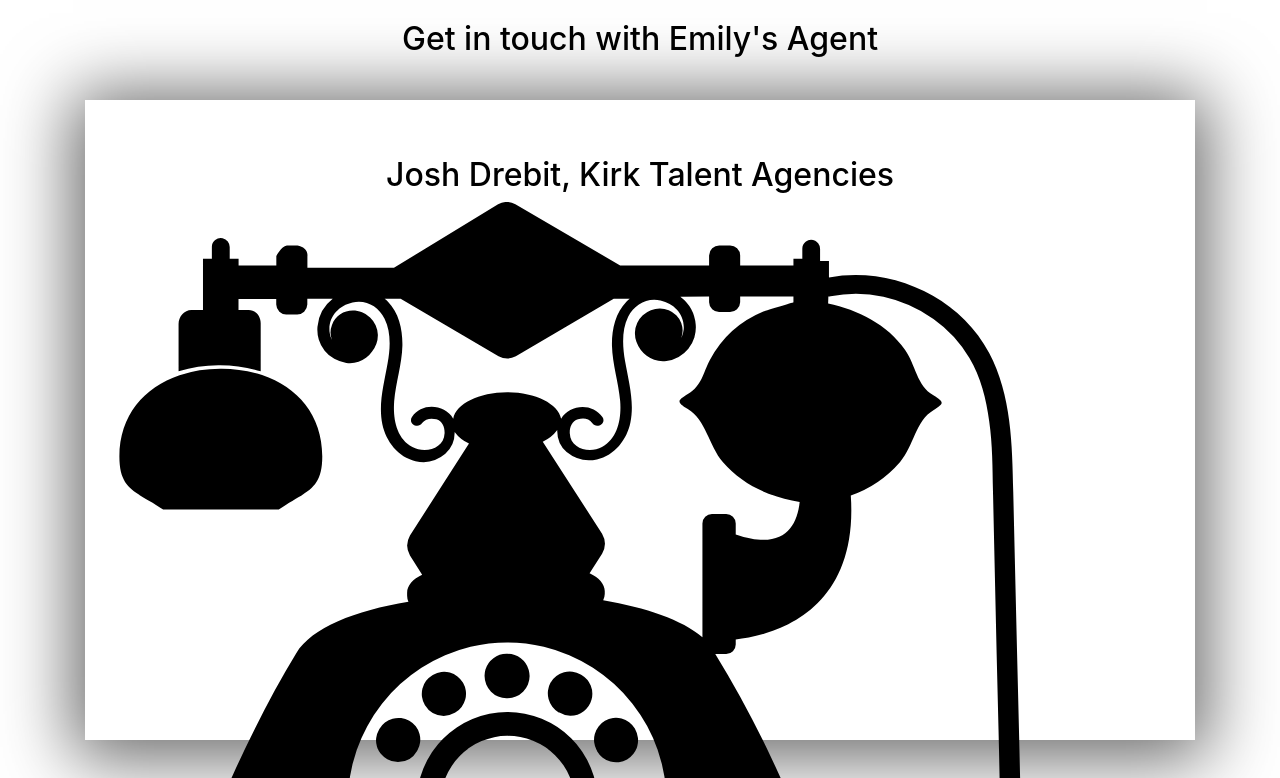
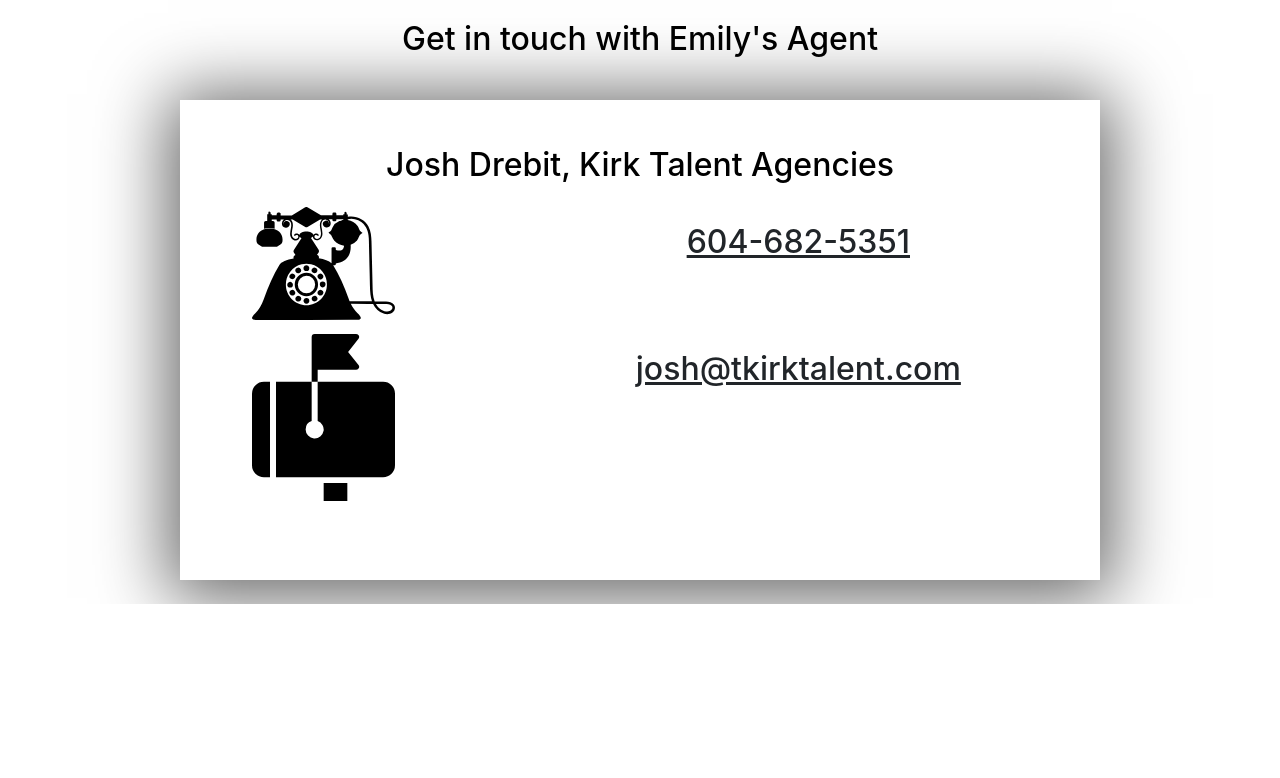
Before and after one commit to SammyRobensParadise/webpage-application, a React (Create React App) app: page / in a window 1280 px wide. Shown: the part 3062-3840 px from the top of the page. After the commit the page ends 3666 px from the top, so only its background shows below. Built offline with nearby package versions, Linux system fonts and the light colour scheme.

Commit message:
completed all except footer and functionality

```diff
--- a/src/Contact.css
+++ b/src/Contact.css
@@ -17,8 +17,13 @@
 }
 .contactcardouter{
 background-color: #ffffff;
-height: 40rem;
+height: 30rem;
 box-shadow: 0px 6px 67.15px 11.85px rgba(0, 0, 0, 0.6);
+}
+@media only screen and (max-width: 900px){
+.contactcardouter{
+    height: 20rem;
+}
 }
 .contactcardinner{
 }
@@ -28,3 +33,43 @@ box-shadow: 0px 6px 67.15px 11.85px rgba(0, 0, 0, 0.6);
     font-size: 2.0rem;
     text-align: center;
 }
+.contactbyphone{
+    padding-top: 5%;
+    text-align-last: center;
+    text-decoration: underline;
+}
+
+.contactphonelogo{
+    padding-top: 5%;
+    text-align: center;
+    width: 50%;
+    height: auto;
+    display: block;
+    margin-left: auto;
+    margin-right: auto;
+
+}
+@media only screen and (max-width: 900px){
+ .contactphonelogo{
+     display: none;
+ }
+}
+.contactbyemail{
+    padding-top: 5%;
+    text-align-last: center;
+    text-decoration: underline;
+}
+.contactbyemaillogo{
+    padding-top: 5%;
+    text-align: center;
+    width: 50%;
+    height: auto;
+    display: block;
+    margin-left: auto;
+    margin-right: auto;
+}
+@media only screen and (max-width: 900px){
+.contactbyemaillogo{
+    display: none;
+}
+}
--- a/src/Contact.js
+++ b/src/Contact.js
@@ -3,6 +3,7 @@ import { Container, Row, Col } from 'reactstrap';
 import './App.css';
 import './Contact.css';
 import telephoneLogo from './assets/telephone.svg';
+import mailLogo from './assets/mail.svg';
 
 class Contact extends Component {
   constructor(props){
@@ -11,6 +12,7 @@ class Contact extends Component {
       sectionTitle: 'Contact',
       sectionDefinition: "Get in touch with Emily's Agent",
       callLogo: telephoneLogo,
+      emailLogo: mailLogo,
       AgentInfo:{
         firstName: 'Josh',
         LastName: 'Drebit',
@@ -29,7 +31,10 @@ class Contact extends Component {
       ContactCardOuter: 'contactcardouter',
       ContactCardInner: 'contactcardinner',
       ContactCardContent: 'content',
-      ContactPhone: 'contactbyphone'
+      ContactPhone: 'contactbyphone',
+      ContactPhoneLogo: 'contactphonelogo',
+      ContactEmail: 'contactbyemail',
+      ContactEmailLogo: 'contactbyemaillogo'
     }
     //generating props from parent class...
     let {EmilyInfo} = this.props;
@@ -38,7 +43,9 @@ class Contact extends Component {
     let sectionMinheader = <h2 className={localCSSclasses.sectionSubHeader}><span>{this.state.sectionDefinition}</span></h2>
     let AgentInfo = <h2 className={localCSSclasses.ContactCardContent}>{this.state.AgentInfo.firstName+" "+this.state.AgentInfo.LastName+", "+this.state.AgentInfo.Agency}</h2>
     let ContactTelephone = <h2 className={localCSSclasses.ContactPhone}>{this.state.AgentInfo.phone}</h2>
-    let ContactPhoneLogo = <img src={this.state.callLogo}alt="phone"></img>
+    let ContactPhoneLogo = <img className={localCSSclasses.ContactPhoneLogo} src={this.state.callLogo} alt="Phone Emily's Agent"></img>
+    let ContactEmail = <h2 className={localCSSclasses.ContactEmail}>{this.state.AgentInfo.email}</h2>
+    let ContactEmailLogo = <img className={localCSSclasses.ContactEmailLogo} src={this.state.emailLogo} alt="Email Emily's Agent"></img>
     return (
       <div>
       <Container>
@@ -47,17 +54,25 @@ class Contact extends Component {
       </Container>
       <Container>
         <Row>
-          <Col xs="12" sm="12">
+        <Col xs="0" sm="1"></Col>
+          <Col xs="12" sm="10">
         <div className={localCSSclasses.ContactCardOuter}>
           {AgentInfo}
           <div>
-            {ContactPhoneLogo}
-            {ContactTelephone}
+            <Row>
+              <Col xs="0" sm="4">{ContactPhoneLogo}</Col>
+              <Col xs="12" sm="8">{ContactTelephone}</Col>
+            </Row>
+            <Row>
+              <Col xs="0" sm="4">{ContactEmailLogo}</Col>
+              <Col xs="12" sm="8">{ContactEmail}</Col>
+            </Row>
           </div>
           <div className={localCSSclasses.ContactCardInner}>
           </div>
         </div>
         </Col>
+        <Col xs="0" sm="1"></Col>
         </Row>
       </Container>
       <br></br>
```
Also changed, not shown: src/assets/mail.svg (added).
